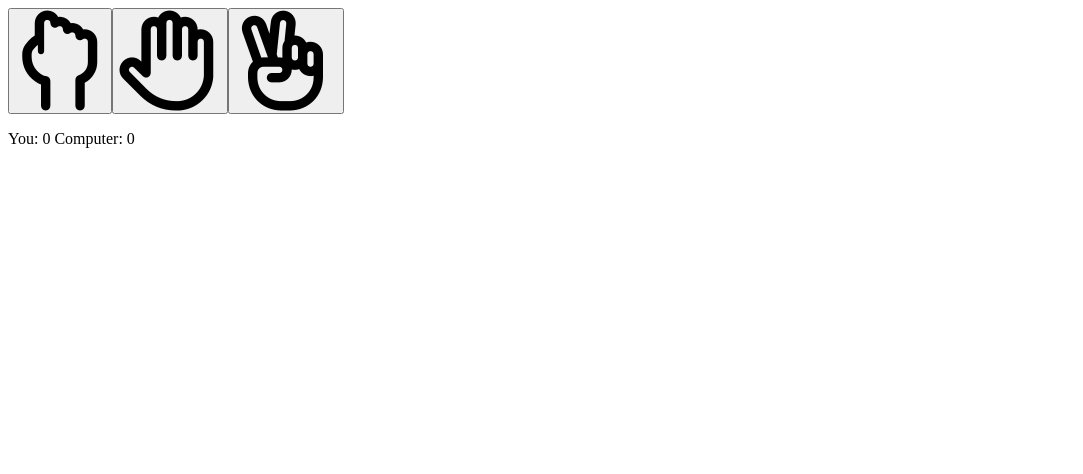
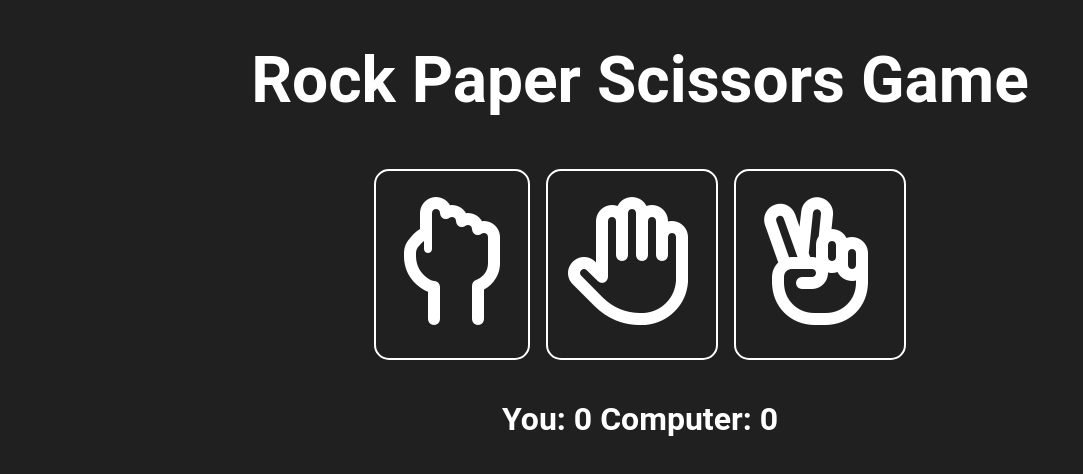
Before and after one commit to Daniel-Geremias/Rock-Paper-Scissors, a plain HTML site: page index.html in a window 1280 px wide. Shown: the whole page, without its empty margins (0-1083 px from the left). Drawn offline with Linux system fonts and the light colour scheme.

Commit message:
Cleaned code and added style

```diff
--- a/script.js
+++ b/script.js
@@ -1,54 +1,26 @@
-// let computerSelection;
-// let playerSelection;
-// let computerScore = 0;
-// let playerScore = 0;
-// const selection = ["rock", "paper", "scissors"];
+//DOM Structure
+const header = document.createElement('div');
+header.className = 'head';
 
-// let buttons = document.querySelectorAll("button");
+const h1 = document.createElement('h1');
+h1.innerText = 'Rock Paper Scissors Game'
 
-// buttons.forEach((button) => {
-//     button.addEventListener("click", () => {
-//         const selection = button.querySelector("id");
-//         playerSelection = selection;
-
-//         if (playerScore === 5 || computerScore === 5) {
-//             declareWinner();
-//         }
-//     })
-// })
-
-// function computerPlay() {
-//     return selection[Math.random() * selection.length];
-// }
-
-// function playRound(playerSelection, computerSelection) {
-//     computerSelection = computerPlay();
-// }
-
-// function declareWinner() {
-//     if (playerScore > computerScore) {
-
-//     }
-// }
-
-
-//DOM Structure
-const body = document.querySelector('body');
 const gameContainer = document.createElement('div');
 gameContainer.id = 'game';
 
+
 const rockBtn = document.createElement('button');
-rockBtn.id = 'Rock';
+rockBtn.id = 'btn';
 rockBtn.className = 'Rock'
 rockBtn.innerHTML = '<i class="far fa-hand-rock"></i>';
 
 const paperBtn = document.createElement('button');
-paperBtn.id = 'Paper';
+paperBtn.id = 'btn';
 paperBtn.className = 'Paper'
 paperBtn.innerHTML = '<i class="far fa-hand-paper"></i>';
 
 const scissorsBtn = document.createElement('button');
-scissorsBtn.id = 'Scissors';
+scissorsBtn.id = 'btn';
 scissorsBtn.className = 'Scissors'
 scissorsBtn.innerHTML = '<i class="far fa-hand-peace"></i>';
 
@@ -62,15 +34,20 @@ let score = document.createElement('p');
 score.id = 'score';
 
 const resetBtn = document.createElement('button');
+resetBtn.id = 'reset'
 resetBtn.innerText = 'Play Again';
 
-body.appendChild(gameContainer);
+document.body.appendChild(header);
+header.appendChild(h1);
+document.body.appendChild(gameContainer);
 gameContainer.appendChild(rockBtn);
 gameContainer.appendChild(paperBtn);
 gameContainer.appendChild(scissorsBtn);
-body.appendChild(scoreContainer);
+document.body.appendChild(scoreContainer);
 scoreContainer.appendChild(message);
 scoreContainer.appendChild(score);
+
+//Game Logic
 
 const selection = ['Rock', 'Paper', 'Scissors'];
 
@@ -87,6 +64,7 @@ function computerPlay() {
 function playRound(event) {
     let computerSelection = computerPlay();
     let playerSelection = event.currentTarget.className;
+
     if (playerSelection == selection[0] && computerSelection == selection[2] ||
         playerSelection == selection[1] && computerSelection == selection[0] ||
         playerSelection == selection[2] && computerSelection == selection[1]) {
@@ -104,7 +82,7 @@ function playRound(event) {
             message.innerText = 'Draw!';
             score.innerText = `You: ${playerScore} Computer: ${computerScore}`;
         }
-    console.log(playerSelection + ' VS ' + computerSelection);
+
     if(playerScore == 5) {
         return showWinner('You');
     } else if (computerScore == 5) {
@@ -114,6 +92,9 @@ function playRound(event) {
 
 function showWinner(winner) {
     message.innerText = `${winner} won!`;
+    rockBtn.setAttribute('disabled', 1);
+    paperBtn.setAttribute('disabled', 1);
+    scissorsBtn.setAttribute('disabled', 1);
     scoreContainer.appendChild(resetBtn);
     resetBtn.addEventListener('click', () => {
         location.reload();
--- a/style.css
+++ b/style.css
@@ -1,16 +1,66 @@
+:root {
+    --clr-primary-bg: #202020;
+    --clr-font: #FFF;
 
+    --ff-primary: 'Roboto', sans-serif;
+}
+
+html, body {
+    height: 100%;
+    margin: 0%;
+    padding: 0%;
+    align-items: center;
+    overflow: hidden;
+}
+
+body {
+    background-color: var(--clr-primary-bg);
+    color: var(--clr-font);
+    font-family: var(--ff-primary);
+    font-weight: 600;
+    font-size: 2rem;
+}
+
+div {
+    text-align: center;
+}
+
+.header {
+    padding: 3rem 0;
+}
 
 #game {
-    display: flex;
-    align-self: center;
+    display: block;
+    margin: auto;
+    width: 90%;
 }
 
-#score {
-    align-content: center;
+#btn {
+    padding: 20px;
+    margin: 0.5rem;
+    border: 2px solid var(--clr-font);
+    border-radius: 15px;
+    font-size: 8rem;
+    background-color: var(--clr-primary-bg);
+    color: var(--clr-font);
 }
 
-.fa,
-.far,
-.fas {
-    font-size: 100px;
+#reset {
+    padding: 20px;
+    margin: 0.5rem;
+    border: 2px solid var(--clr-font);
+    border-radius: 15px;
+    font-size: 2rem;
+    background-color: var(--clr-primary-bg);
+    color: var(--clr-font);
 }
+
+button:hover,
+#reset:hover {
+    opacity: 60%;
+}
+
+button:active,
+#reset:active {
+    opacity: 30%;
+}
```
